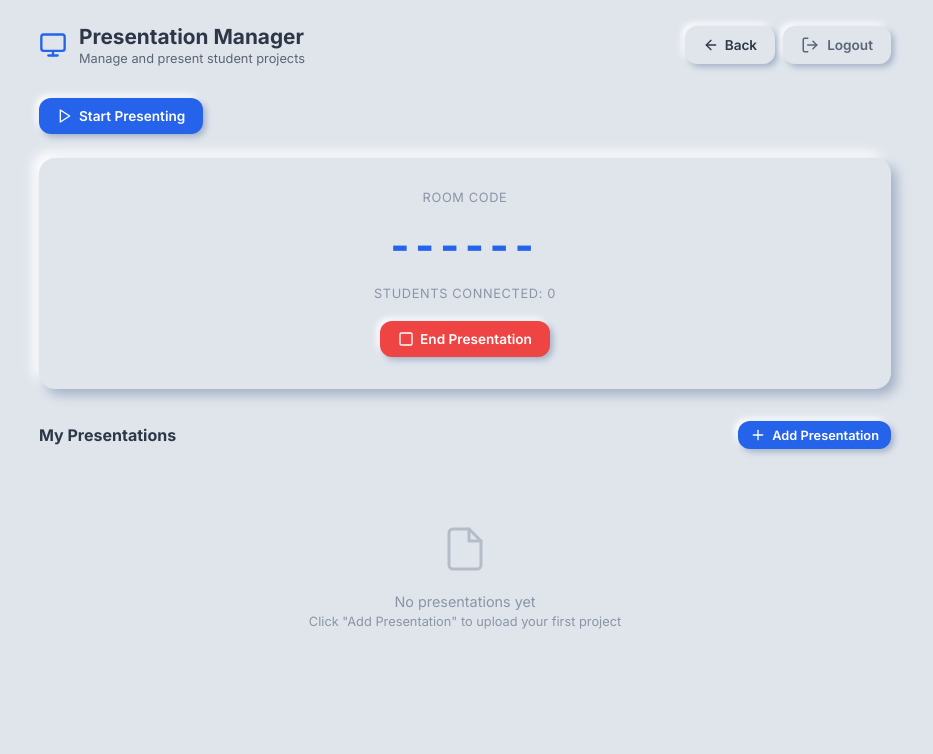
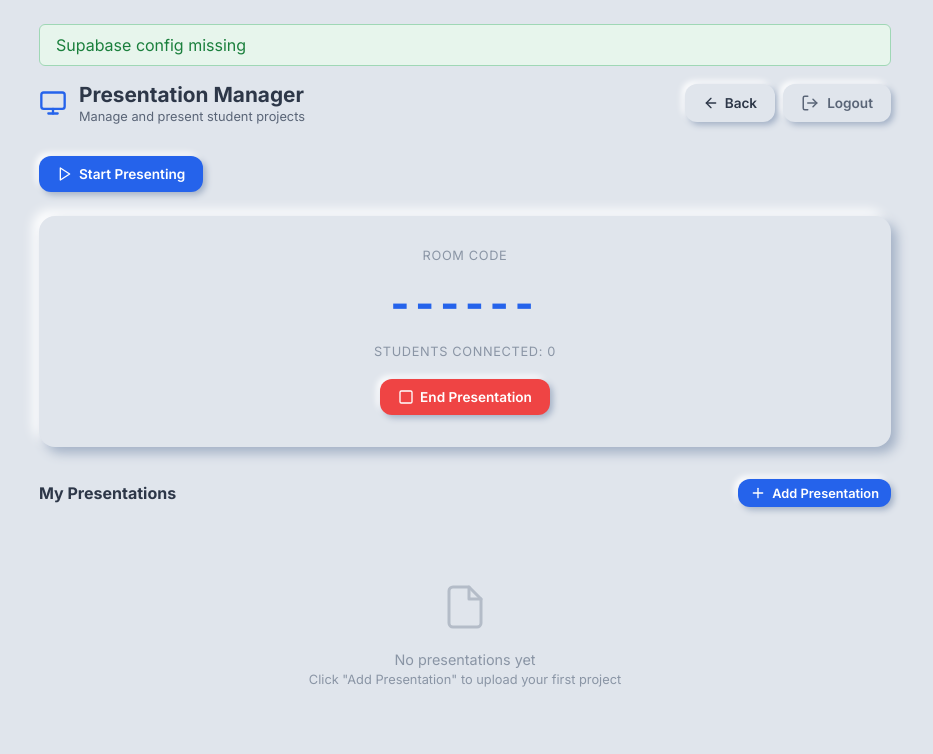
Before and after one commit to cjhae838/GRADE_SYSTEM, a website: page public/classroom/teacher-dashboard.html in a window 1280 px wide. Shown: the whole page, without its empty margins (175-1108 px from the left). Drawn offline with Linux system fonts and the light colour scheme; sample sign-in values are in the browser's storage.

Commit message:
banner status

```diff
--- a/public/classroom/classroom.css
+++ b/public/classroom/classroom.css
@@ -54,6 +54,19 @@ body {
   max-width: 900px;
   margin: 0 auto;
   padding: 24px;
+}
+
+/* ponytail: temporary connection banner, remove with checkConnection in Milestone 3 */
+.conn-status {
+  background: #e7f5ec;
+  color: #1a7f3c;
+  border: 1px solid #9fd7b5;
+  border-radius: 6px;
+  padding: 10px 16px;
+  margin-bottom: 16px;
+}
+.conn-status.hidden {
+  display: none;
 }
 
 /* ===== Header ===== */
--- a/public/classroom/classroom.js
+++ b/public/classroom/classroom.js
@@ -21,8 +21,10 @@ function logout() {
 }
 
 async function checkConnection() {
+  const status = document.getElementById("connStatus");
   if (!window.SUPABASE_URL || !window.SUPABASE_ANON_KEY) {
     console.error("Supabase config missing — run `node build.js` first.");
+    if (status) { status.textContent = "Supabase config missing"; status.classList.remove("hidden"); }
     return false;
   }
   try {
@@ -35,8 +37,10 @@ async function checkConnection() {
         },
       }
     );
+    if (status) { status.textContent = res.ok ? "Connected to Supabase" : "Supabase connection failed"; status.classList.remove("hidden"); }
     return res.ok;
   } catch {
+    if (status) { status.textContent = "Supabase connection failed"; status.classList.remove("hidden"); }
     return false;
   }
 }
--- a/public/classroom/teacher-dashboard.html
+++ b/public/classroom/teacher-dashboard.html
@@ -12,6 +12,9 @@
 <body>
 
   <div class="page-container">
+
+    <!-- ponytail: temporary connection banner for testing, remove with checkConnection in Milestone 3 -->
+    <div id="connStatus" class="conn-status hidden"></div>
 
     <!-- Header -->
     <header class="page-header">
```
